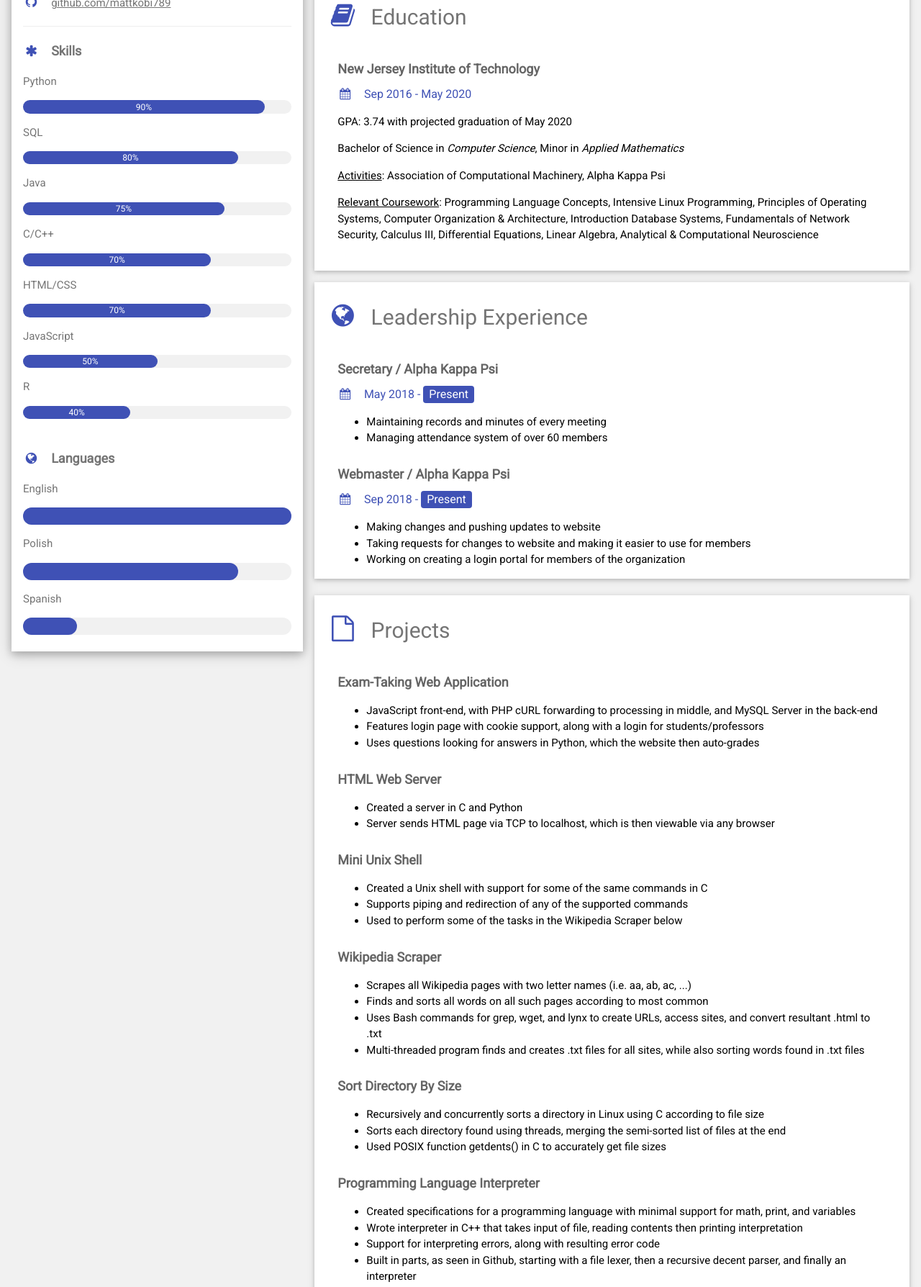
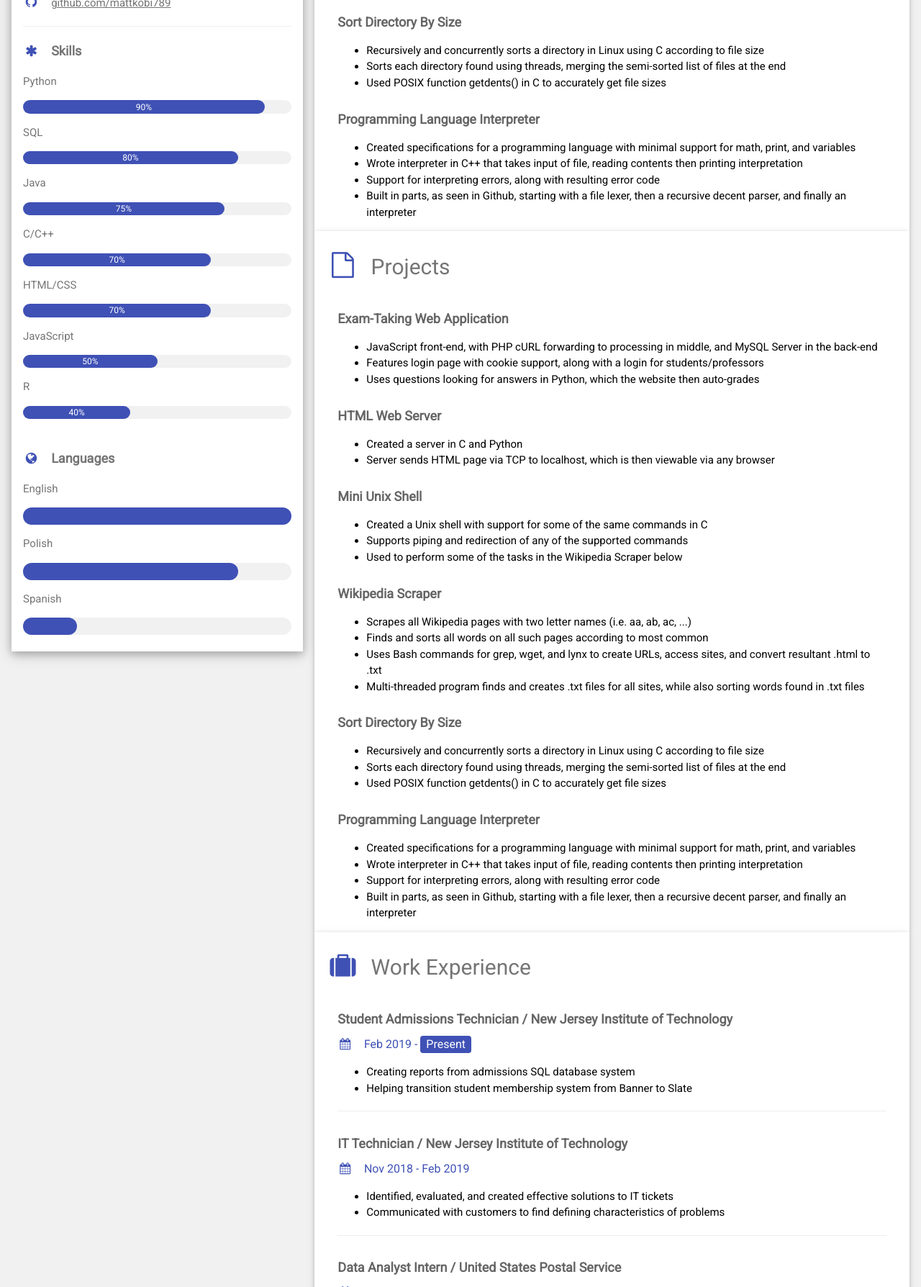
Before and after one commit to Kobilas/profileSite, a plain HTML site: page index.html in a window 1280 px wide. Shown: the part 668-2456 px from the top of the page at 72% size. Drawn offline with nearby package versions, Linux system fonts and the light colour scheme.

Commit message:
Moved projects to the top of the profile page

```diff
--- a/index.html
+++ b/index.html
@@ -10,11 +10,8 @@
 html,body,h1,h2,h3,h4,h5,h6 {font-family: "Roboto", sans-serif}
 </style>
 <body class="w3-light-grey">
-<!-- Page Container -->
 <div class="w3-content w3-margin-top" style="max-width:1400px;">
-  <!-- The Grid -->
   <div class="w3-row-padding">
-    <!-- Left Column -->
     <div class="w3-third">
       <div class="w3-white w3-text-grey w3-card-4">
         <div class="w3-display-container">
@@ -78,10 +75,112 @@ html,body,h1,h2,h3,h4,h5,h6 {font-family: "Roboto", sans-serif}
           <br>
         </div>
       </div><br>
-    <!-- End Left Column -->
     </div>
-    <!-- Right Column -->
     <div class="w3-twothird">
+      <div class="w3-container w3-card w3-white">
+        <h2 class="w3-text-grey w3-padding-16"><i class="fa fa-file-o fa-fw w3-margin-right w3-xxlarge w3-text-indigo"></i>Projects</h2>
+        <div class="w3-container">
+          <h5 class="w3-opacity"><b>Exam-Taking Web Application</b></h5>
+          <ul>
+            <li>JavaScript front-end, with PHP cURL forwarding to processing in middle, and MySQL Server in the back-end</li>
+            <li>Features login page with cookie support, along with a login for students/professors</li>
+            <li>Uses questions looking for answers in Python, which the website then auto-grades</li>
+          </ul>
+        </div>
+        <div class="w3-container">
+          <h5 class="w3-opacity"><b>HTML Web Server</b></h5>
+          <ul>
+            <li>Created a server in C and Python</li>
+            <li>Server sends HTML page via TCP to localhost, which is then viewable via any browser</li>
+          </ul>
+        </div>
+        <div class="w3-container">
+          <h5 class="w3-opacity"><b>Mini Unix Shell</b></h5>
+          <ul>
+            <li>Created a Unix shell with support for some of the same commands in C</li>
+            <li>Supports piping and redirection of any of the supported commands</li>
+            <li>Used to perform some of the tasks in the Wikipedia Scraper below</li>
+          </ul>
+        </div>
+        <div class="w3-container">
+          <h5 class="w3-opacity"><b>Wikipedia Scraper</b></h5>
+          <ul>
+            <li>Scrapes all Wikipedia pages with two letter names (i.e. aa, ab, ac, ...)</li>
+            <li>Finds and sorts all words on all such pages according to most common</li>
+            <li>Uses Bash commands for grep, wget, and lynx to create URLs, access sites, and convert resultant .html to .txt</li>
+            <li>Multi-threaded program finds and creates .txt files for all sites, while also sorting words found in .txt files</li>
+          </ul>
+        </div>
+        <div class="w3-container">
+          <h5 class="w3-opacity"><b>Sort Directory By Size</b></h5>
+          <ul>
+            <li>Recursively and concurrently sorts a directory in Linux using C according to file size</li>
+            <li>Sorts each directory found using threads, merging the semi-sorted list of files at the end</li>
+            <li>Used POSIX function getdents() in C to accurately get file sizes</li>
+          </ul>
+        </div>
+        <div class="w3-container">
+          <h5 class="w3-opacity"><b>Programming Language Interpreter</b></h5>
+          <ul>
+            <li>Created specifications for a programming language with minimal support for math, print, and variables</li>
+            <li>Wrote interpreter in C++ that takes input of file, reading contents then printing interpretation</li>
+            <li>Support for interpreting errors, along with resulting error code</li>
+            <li>Built in parts, as seen in Github, starting with a file lexer, then a recursive decent parser, and finally an interpreter</li>
+          </ul>
+        </div>
+      </div>
+    <div class="w3-container w3-card w3-white">
+      <h2 class="w3-text-grey w3-padding-16"><i class="fa fa-file-o fa-fw w3-margin-right w3-xxlarge w3-text-indigo"></i>Projects</h2>
+      <div class="w3-container">
+        <h5 class="w3-opacity"><b>Exam-Taking Web Application</b></h5>
+        <ul>
+          <li>JavaScript front-end, with PHP cURL forwarding to processing in middle, and MySQL Server in the back-end</li>
+          <li>Features login page with cookie support, along with a login for students/professors</li>
+          <li>Uses questions looking for answers in Python, which the website then auto-grades</li>
+        </ul>
+      </div>
+      <div class="w3-container">
+        <h5 class="w3-opacity"><b>HTML Web Server</b></h5>
+        <ul>
+          <li>Created a server in C and Python</li>
+          <li>Server sends HTML page via TCP to localhost, which is then viewable via any browser</li>
+        </ul>
+      </div>
+      <div class="w3-container">
+        <h5 class="w3-opacity"><b>Mini Unix Shell</b></h5>
+        <ul>
+          <li>Created a Unix shell with support for some of the same commands in C</li>
+          <li>Supports piping and redirection of any of the supported commands</li>
+          <li>Used to perform some of the tasks in the Wikipedia Scraper below</li>
+        </ul>
+      </div>
+      <div class="w3-container">
+        <h5 class="w3-opacity"><b>Wikipedia Scraper</b></h5>
+        <ul>
+          <li>Scrapes all Wikipedia pages with two letter names (i.e. aa, ab, ac, ...)</li>
+          <li>Finds and sorts all words on all such pages according to most common</li>
+          <li>Uses Bash commands for grep, wget, and lynx to create URLs, access sites, and convert resultant .html to .txt</li>
+          <li>Multi-threaded program finds and creates .txt files for all sites, while also sorting words found in .txt files</li>
+        </ul>
+      </div>
+      <div class="w3-container">
+        <h5 class="w3-opacity"><b>Sort Directory By Size</b></h5>
+        <ul>
+          <li>Recursively and concurrently sorts a directory in Linux using C according to file size</li>
+          <li>Sorts each directory found using threads, merging the semi-sorted list of files at the end</li>
+          <li>Used POSIX function getdents() in C to accurately get file sizes</li>
+        </ul>
+      </div>
+      <div class="w3-container">
+        <h5 class="w3-opacity"><b>Programming Language Interpreter</b></h5>
+        <ul>
+          <li>Created specifications for a programming language with minimal support for math, print, and variables</li>
+          <li>Wrote interpreter in C++ that takes input of file, reading contents then printing interpretation</li>
+          <li>Support for interpreting errors, along with resulting error code</li>
+          <li>Built in parts, as seen in Github, starting with a file lexer, then a recursive decent parser, and finally an interpreter</li>
+        </ul>
+      </div>
+    </div>
       <div class="w3-container w3-card w3-white w3-margin-bottom">
         <h2 class="w3-text-grey w3-padding-16"><i class="fa fa-suitcase fa-fw w3-margin-right w3-xxlarge w3-text-indigo"></i>Work Experience</h2>
         <div class="w3-container">
@@ -143,58 +242,6 @@ html,body,h1,h2,h3,h4,h5,h6 {font-family: "Roboto", sans-serif}
           </ul>
         </div>
       </div><br>
-      <div class="w3-container w3-card w3-white">
-        <h2 class="w3-text-grey w3-padding-16"><i class="fa fa-file-o fa-fw w3-margin-right w3-xxlarge w3-text-indigo"></i>Projects</h2>
-        <div class="w3-container">
-          <h5 class="w3-opacity"><b>Exam-Taking Web Application</b></h5>
-          <ul>
-            <li>JavaScript front-end, with PHP cURL forwarding to processing in middle, and MySQL Server in the back-end</li>
-            <li>Features login page with cookie support, along with a login for students/professors</li>
-            <li>Uses questions looking for answers in Python, which the website then auto-grades</li>
-          </ul>
-        </div>
-        <div class="w3-container">
-          <h5 class="w3-opacity"><b>HTML Web Server</b></h5>
-          <ul>
-            <li>Created a server in C and Python</li>
-            <li>Server sends HTML page via TCP to localhost, which is then viewable via any browser</li>
-          </ul>
-        </div>
-        <div class="w3-container">
-          <h5 class="w3-opacity"><b>Mini Unix Shell</b></h5>
-          <ul>
-            <li>Created a Unix shell with support for some of the same commands in C</li>
-            <li>Supports piping and redirection of any of the supported commands</li>
-            <li>Used to perform some of the tasks in the Wikipedia Scraper below</li>
-          </ul>
-        </div>
-        <div class="w3-container">
-          <h5 class="w3-opacity"><b>Wikipedia Scraper</b></h5>
-          <ul>
-            <li>Scrapes all Wikipedia pages with two letter names (i.e. aa, ab, ac, ...)</li>
-            <li>Finds and sorts all words on all such pages according to most common</li>
-            <li>Uses Bash commands for grep, wget, and lynx to create URLs, access sites, and convert resultant .html to .txt</li>
-            <li>Multi-threaded program finds and creates .txt files for all sites, while also sorting words found in .txt files</li>
-          </ul>
-        </div>
-        <div class="w3-container">
-          <h5 class="w3-opacity"><b>Sort Directory By Size</b></h5>
-          <ul>
-            <li>Recursively and concurrently sorts a directory in Linux using C according to file size</li>
-            <li>Sorts each directory found using threads, merging the semi-sorted list of files at the end</li>
-            <li>Used POSIX function getdents() in C to accurately get file sizes</li>
-          </ul>
-        </div>
-        <div class="w3-container">
-          <h5 class="w3-opacity"><b>Programming Language Interpreter</b></h5>
-          <ul>
-            <li>Created specifications for a programming language with minimal support for math, print, and variables</li>
-            <li>Wrote interpreter in C++ that takes input of file, reading contents then printing interpretation</li>
-            <li>Support for interpreting errors, along with resulting error code</li>
-            <li>Built in parts, as seen in Github, starting with a file lexer, then a recursive decent parser, and finally an interpreter</li>
-          </ul>
-        </div>
-      </div>
     <!-- End Right Column -->
     </div>
   <!-- End Grid -->
```
